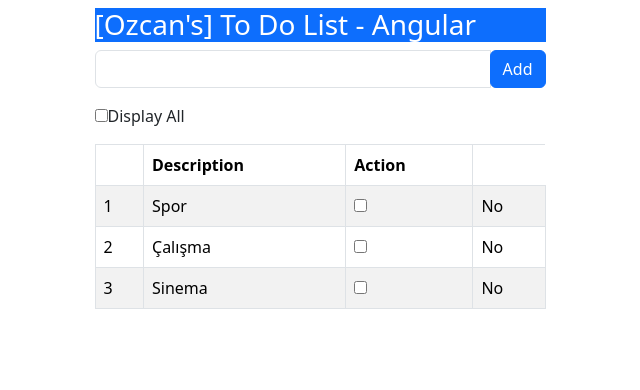
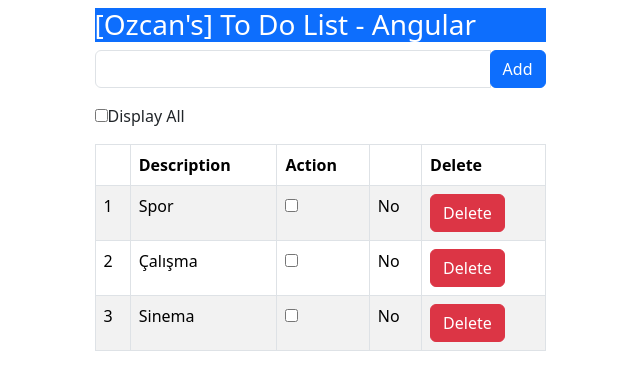
Before and after one commit to ozcanbayram/ToDo-Angular, an Angular app: page / in a window 1280 px wide. Shown: the top 390 px of the page, without its empty margins (320-960 px from the left). Built offline with nearby package versions, Linux system fonts and the light colour scheme.

Commit message:
Delete button is added

```diff
--- a/src/app/app.component.html
+++ b/src/app/app.component.html
@@ -23,6 +23,11 @@
             <th></th>
             <th>Description</th>
             <th>Action</th>
+
+            <th></th>
+            <th>Delete</th>
+
+
           </tr>
         </thead>
         <tbody>
@@ -36,6 +41,13 @@
               <span *ngSwitchCase="true"> Yes </span>
               <span *ngSwitchCase="false"> No </span>
             </td>
+
+
+            <td>
+              <button class="btn btn-danger" (click)="deleteItem">Delete</button>
+            </td>
+
+
         </tr>
         </tbody>
       </table>
--- a/src/app/app.component.ts
+++ b/src/app/app.component.ts
@@ -29,4 +29,13 @@
         this.model.items.push(new TodoItem(value,false));
     }
   }
+  deleteItem(index: number) {
+    // Validate index to prevent errors
+    if (index >= 0 && index < this.model.items.length) {
+      this.model.items.splice(index, 1); // Remove the item at the specified index
+    } else {
+      console.error('Invalid index for delete operation');
+    }
+  }
+
 }
```
